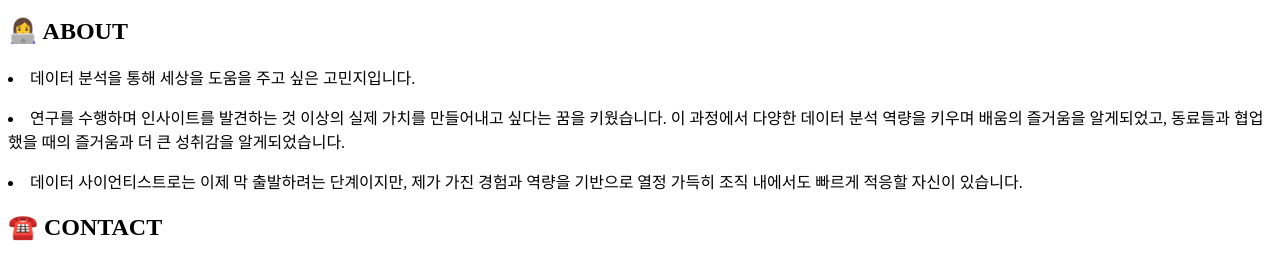
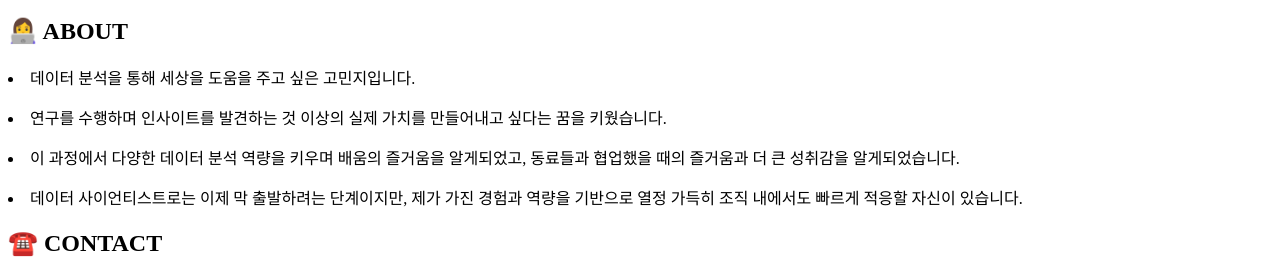
Before and after one commit to minjeeeko/Resume, a plain HTML site: page index.html in a window 1280 px wide. Shown: the part 121-379 px from the top of the page. Drawn offline with Linux system fonts and the light colour scheme.

Commit message:
이력서 작성

```diff
--- a/index.html
+++ b/index.html
@@ -23,10 +23,10 @@
                 <!-- 자기 소개 -->
                 <p><li>데이터 분석을 통해 세상을 도움을 주고 싶은 고민지입니다.  </li></p>
                 <p>
-                  <li>연구를 수행하며 인사이트를 발견하는 것 이상의 실제 가치를 만들어내고 싶다는 꿈을 키웠습니다.
-                  이 과정에서 다양한 데이터 분석 역량을 키우며 배움의 즐거움을 알게되었고,
-                  동료들과 협업했을 때의 즐거움과 더 큰 성취감을 알게되었습니다. </li>
+                  <li>연구를 수행하며 인사이트를 발견하는 것 이상의 실제 가치를 만들어내고 싶다는 꿈을 키웠습니다. </li>
                 </p>
+                <p><li>이 과정에서 다양한 데이터 분석 역량을 키우며 배움의 즐거움을 알게되었고,
+                  동료들과 협업했을 때의 즐거움과 더 큰 성취감을 알게되었습니다. </li></p>
                 <p><li>데이터 사이언티스트로는 이제 막 출발하려는 단계이지만, 제가 가진 경험과 역량을 기반으로 열정 가득히 조직 내에서도 빠르게 적응할 자신이 있습니다. </li></p>
               </section>
               <section>
--- a/style.css
+++ b/style.css
@@ -5,6 +5,7 @@ body {
     margin: auto;         /* 마진 auto - 내용을 화면 가운데 맞추기 위해  */
     font-family: "Noto Sans KR", "Nanum Gothic";        /* 글꼴 - 웹 폰트 */
     font-size:14px;     /* 글자 크기 */
+    line-height: 250%
 }
 
 h1 {
```
